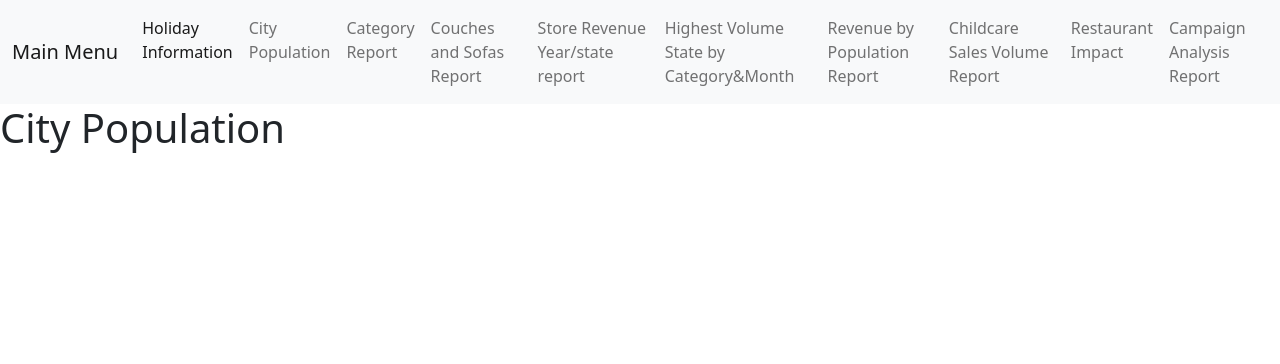
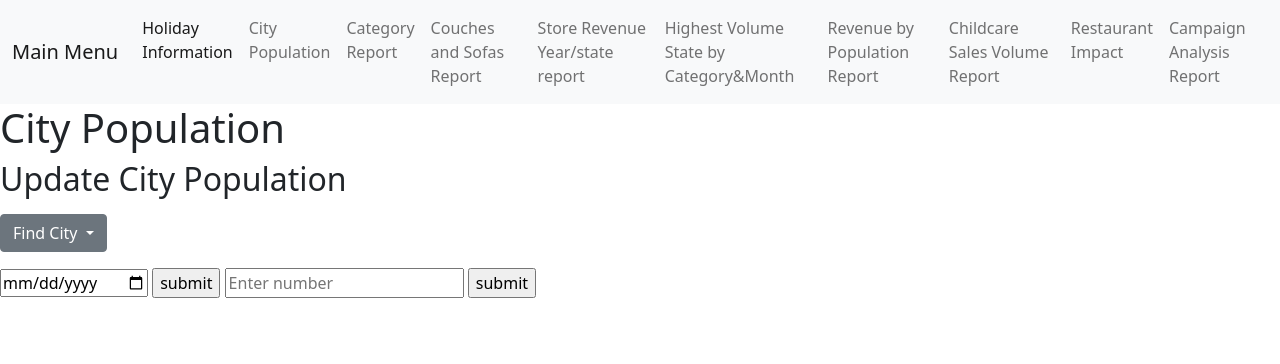
Before and after one commit to lukeyanggb/Furniture-Sales-Reporting-System, a Flask app: page /cityPop in a window 1280 px wide. Shown: the top 364 px of the page. Run offline with Flask 2, Linux system fonts and the light colour scheme.

Commit message:
added form for cityPop, added dummy database for testing

```diff
--- a/app.py
+++ b/app.py
@@ -2,22 +2,56 @@ from flask import Flask, render_template
 
 from flask_sqlalchemy import SQLAlchemy
 
+from sqlalchemy import create_engine
+
+from sqlalchemy import create_engine
+from sqlalchemy import Table, Column, Integer, String, MetaData, ForeignKey
+from sqlalchemy import inspect
+
 app = Flask(__name__)
 
-# app.config['SQLALCHEMY_DATABASE_URI'] = 'postgresql://PostgreSQL 13:Testpassword@localhost:5432/test'
+# # app.config['SQLALCHEMY_DATABASE_URI'] = 'postgresql://postgres:HuaLi1993**@localhost:5432/test'
 # db = SQLAlchemy(app)
+# # class companyReport(db.Model):
+# #     __tablename__ = "category"
 
-# class companyReport(db.model):
+# engine = create_engine('postgresql://postgres:HuaLi1993*@localhost:5432/test')
 
 
-all_posts = [
+# engine = db.engine
+# # connection = engine.connect()
+
+# with engine.connect() as con:
+
+#     Category = con.execute("SELECT category_name FROM category")
+
+#     for row in Category:
+#         print(row)
+
+
+
+
+
+all_city = [
     {
-    'title':'post 1',
-    'content': 'This is the content of post 1'
+    'state':'NY',
+    'city_name': 'New York',
+    'Population': '122345'
 },
  {
-    'title':'post 2',
-    'content': 'This is the content of post 2'
+    'state':'NY',
+    'city_name': 'West Chester',
+    'Population': '13213132'
+},
+ {
+    'state':'TX',
+    'city_name': 'Austin',
+    'Population': '31313131'
+},
+{
+    'state':'TX',
+    'city_name': 'Dallas',
+    'Population': '3131314'
 },
 ]
 
@@ -31,11 +65,13 @@ def holiday():
 
 @app.route('/cityPop')
 def cityPop():
-    return render_template('cityPop.html')
+    return render_template('cityPop.html', posts = all_city)
 
 @app.route('/category_report')
 def category_report():
     return render_template('category_report.html')
+
+
 
 
 @app.route('/sofa')
--- a/templates/cityPop.html
+++ b/templates/cityPop.html
@@ -13,12 +13,41 @@
 {{ super() }}
 <h1>City Population</h1>
 
-    {% for post in posts %}
+
+<h2>Update City Population</h2>
+
+<p></p>
+
+<div class="dropdown">
+    <button class="btn btn-secondary dropdown-toggle" type="button" id="dropdownMenuButton1" data-bs-toggle="dropdown" aria-expanded="false">
+      Find City
+    </button>
+    <ul class="dropdown-menu" aria-labelledby="dropdownMenuButton1">
+        {% for city in posts %}
+        <li><a class="dropdown-item" href="#">{{city.city_name}}</a></li>
+    {% endfor%}
+</ul>
+  </div>
+
+  <p></p>
+  <p></p>
+
+<!--
+{% for city in posts %}
+    <h1>{{city.city_name}}</h1>
+{% else %}
+    <p> No product found </p>
+{% endfor %}
+  -->
 
 
-        <h2>{{ post.title }}</h2>
-        <p>{{ post.content }}</p>
+<form action = "#" method = "POST">
+    <input type = 'Date' name = "Date" placeholder = "Enter Date" value = "{{Date if Date}}"/>
+    <input type = "submit" value = "submit"/>
+    <input type = 'Population' name = "Population" placeholder = "Enter number" value = "{{Population if Population}}"/>
+    <input type = "submit" value = "submit"/>
 
-    {% endfor%}
+
+</form>
 
 {% endblock %}
```
Also changed, not shown: templates/category_report.html (+5 -7 lines).
